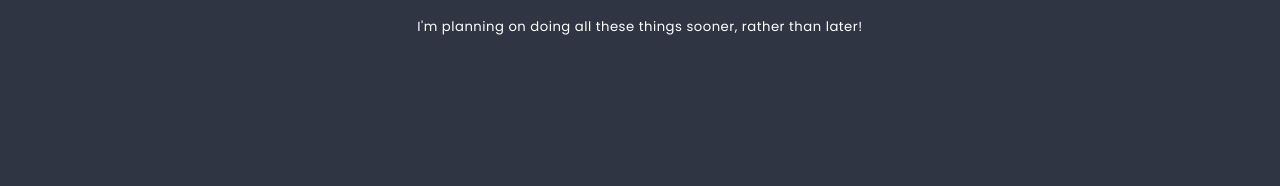
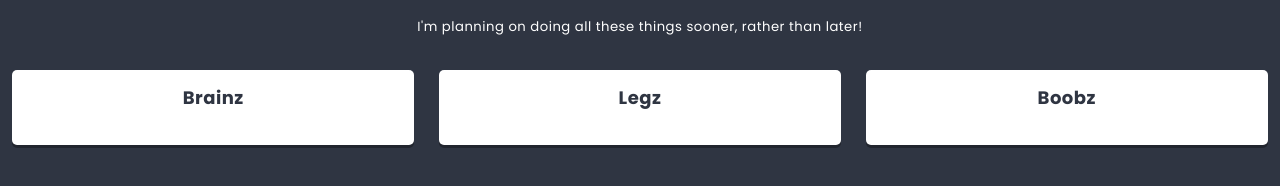
Before and after one commit to truepiotrek/learning-react, a React app: page / in a window 1280 px wide. Shown: the part 362-548 px from the top of the page. Built offline with nearby package versions, Linux system fonts and the light colour scheme.

Commit message:
finish Column.js

```diff
--- /dev/null
+++ b/src/components/Column/Column.js
@@ -0,0 +1,18 @@
+import React from 'react';
+import styles from './Column.scss';
+import PropTypes from 'prop-types';
+
+class Column extends React.Component {
+    render() {
+    return (
+        <section className={styles.component}>
+            <h3 className={styles.title}>{this.props.colTitle}</h3>
+        </section>
+    )
+    }
+}
+
+Column.propTypes = {
+    colTitle: PropTypes.node,
+}
+export default Column;
--- a/src/components/List/List.js
+++ b/src/components/List/List.js
@@ -2,6 +2,8 @@
 import styles from './List.scss';
 import Hero from '../Hero/Hero.js';
 import PropTypes from 'prop-types';
+import Column from '../Column/Column.js';
+
 
 class List extends React.Component {
     static propTypes = {
@@ -18,6 +20,11 @@
             <div className={styles.description}>
                 {this.props.children}
             </div>
+            <div className={styles.columns}>
+                <Column colTitle="Brainz" />
+                <Column colTitle="Legz" />
+                <Column colTitle="Boobz" />
+            </div>
         </section>
     )
     }
```
